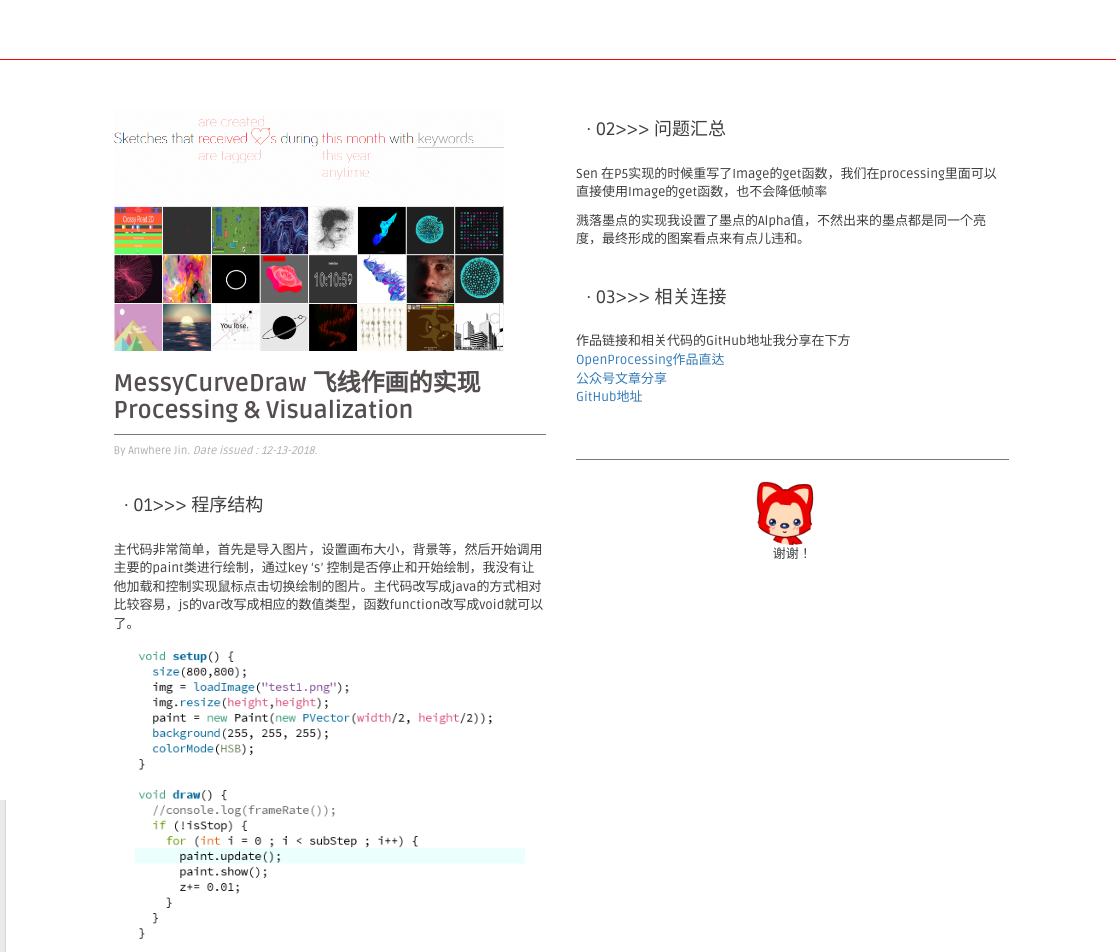
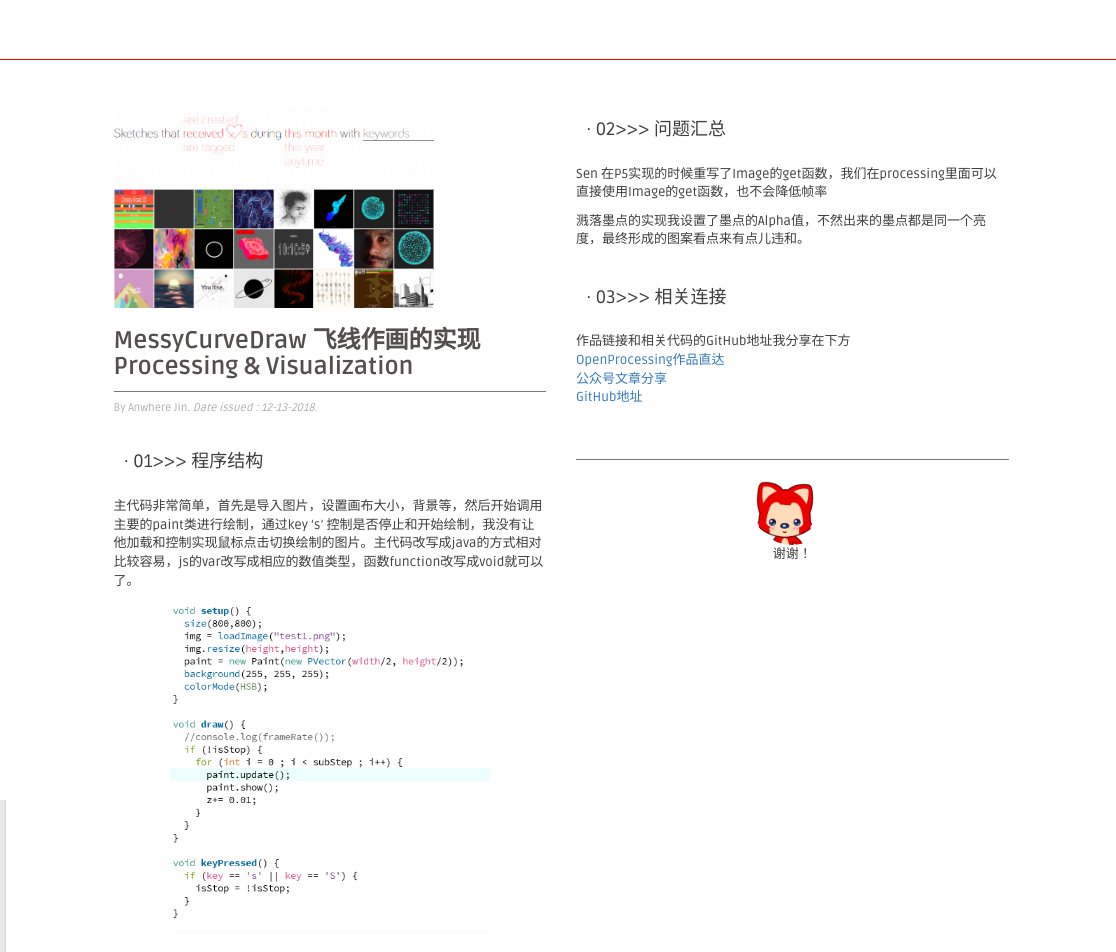
Before and after one commit to Anwhere/Anwhere, a plain HTML site: page visualizationessay/visualization1217.html in a window 1280 px wide. Shown: the top 952 px of the page, 164-1280 px from the left. Drawn offline with Linux system fonts and the light colour scheme; files whose address does not match are found by name.

Commit message:
V201812181002 exchange img size

```diff
--- a/visualizationessay/visualization1217.html
+++ b/visualizationessay/visualization1217.html
@@ -147,7 +147,7 @@
           <div class="col-lg-10 col-lg-offset-1">
             <div class="row">
               <div class="col-md-6 mt">
-                <img src="../img/visual/messydraw02.png" width="390">
+                <img src="../img/visual/messydraw02.png" width="320">
                 <h3>MessyCurveDraw 飞线作画的实现<br>Processing &amp; Visualization</h3>
                 <hr>
                 <h5>By Anwhere Jin. <span>Date issued : 12-13-2018.</span></h5>
@@ -155,7 +155,7 @@
                 <h4>· 01>>> 程序结构</h4>
                 <p class="mt">主代码非常简单，首先是导入图片，设置画布大小，背景等，然后开始调用主要的paint类进行绘制，通过key ‘s’ 控制是否停止和开始绘制，我没有让他加载和控制实现鼠标点击切换绘制的图片。主代码改写成java的方式相对比较容易，js的var改写成相应的数值类型，函数function改写成void就可以了。</p>
                 <div class="centered">
-                  <img src="../img/visual/messydraw03.png" width="390">
+                  <img src="../img/visual/messydraw03.png" width="320">
                 </div>
 
                 <p class="mt">其中最主要的实现类就是Paint类了，郑越升先生在<a href="https://mp.weixin.qq.com/s/2gT3olCDo6TgseFCjoZiHA">这篇文章</a>里详细介绍了具体的实现思想，自己可以前往看看，我简单描述一下相关的内容。
@@ -168,7 +168,7 @@
                 </p>
 
                 <div class="centered">
-                  <img src="../img/visual/messydraw04.png" width="390">
+                  <img src="../img/visual/messydraw04.png" width="320">
                 </div>
 
               </div>
```
